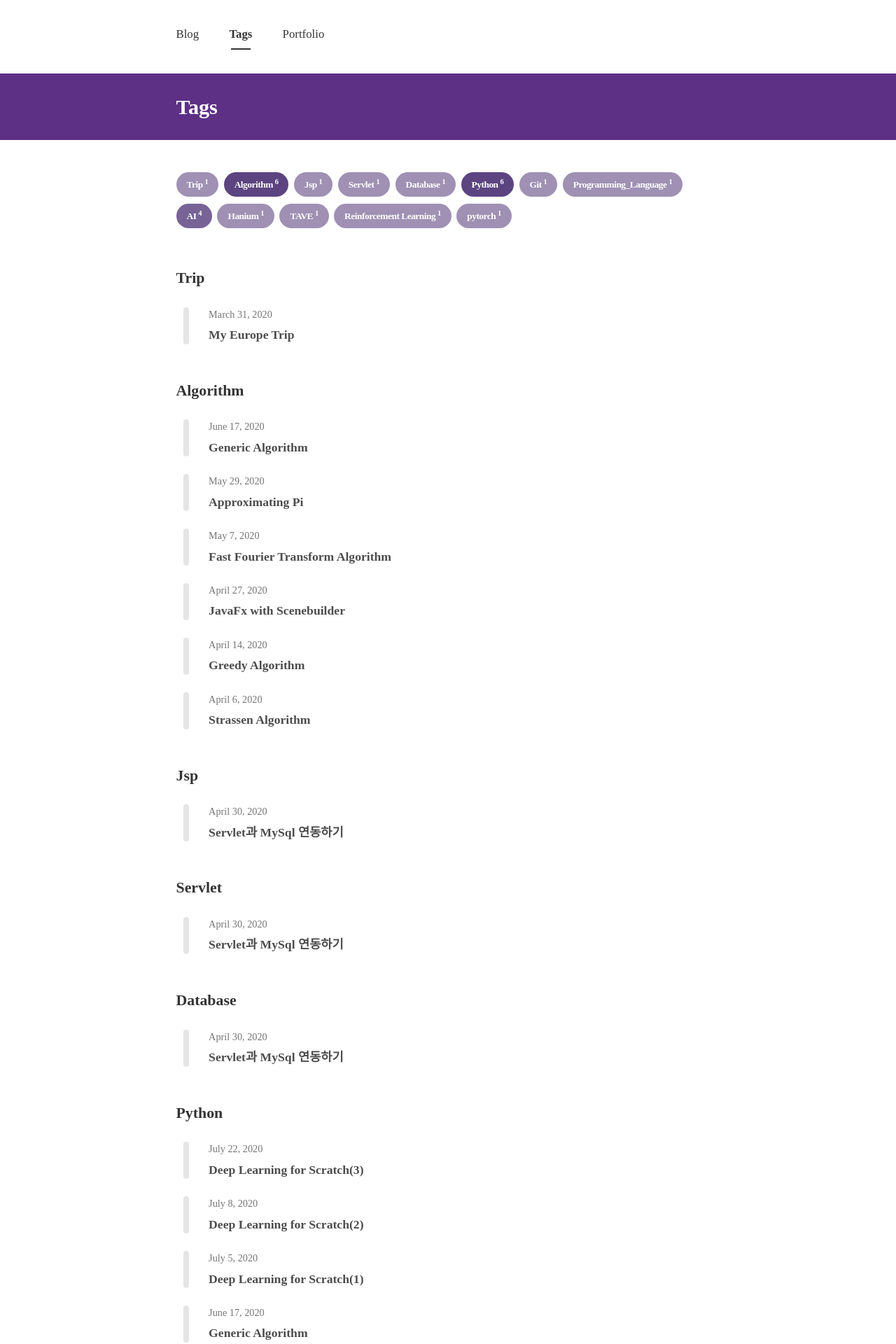
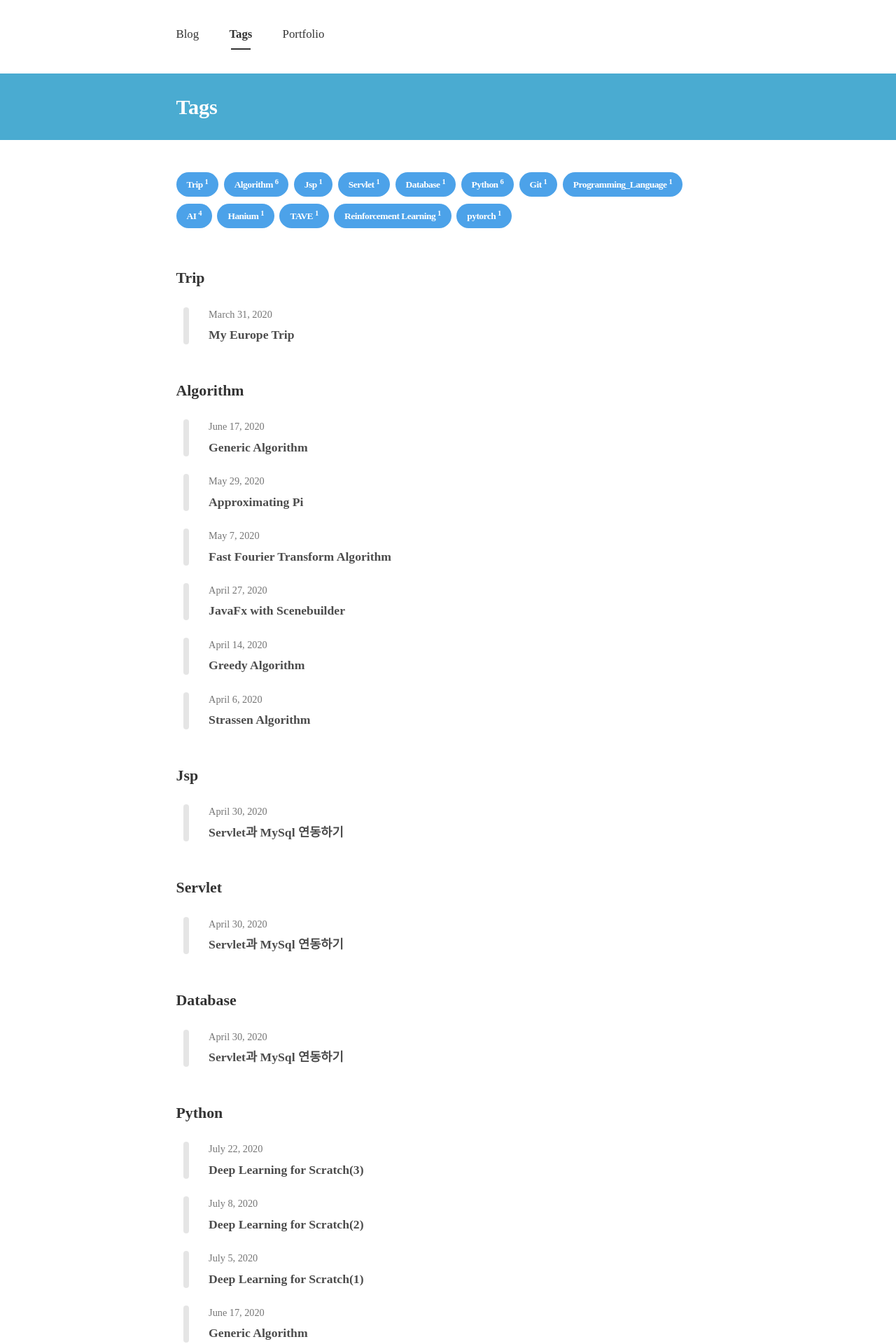
Before and after one commit to Marshmellowon/marshmellowon.github.io, a Jekyll site: the page built from tags.html, in a window 1280 px wide. Shown: the top 1920 px of the page at 70% size. Built offline with Jekyll 4.4.1, drawn with Linux system fonts in a browser that asks for light colours; nearby versions of some CDN libraries; some web fonts are replaced.

Commit message:
color change

```diff
--- a/_layouts/tags.html
+++ b/_layouts/tags.html
@@ -10,7 +10,7 @@ layout: page
     <a href="#{{ tag | first | slugize }}">
       <li
         class="tag"
-        style="background-color: rgba(86,61,124, {{ tag | last | size | times: 100 | divided_by: site.tags.size | plus: 50 | divided_by: 100.0}})"
+        style="background-color: rgb(9, 122, 197) {{ tag | last | size | times: 100 | divided_by: site.tags.size | plus: 50 | divided_by: 100.0}})"
       >
         {{ tag | first }}
         <span class="meta">{{ tag | last | size }}</span>
--- a/_sass/base/_variable.scss
+++ b/_sass/base/_variable.scss
@@ -1,6 +1,6 @@
-$theme-color: #614ece;
+$theme-color: #4ca2e9;
 $theme-bright: #f7f4f9;
-$theme-dark: #5d3086;
+$theme-dark: #4aabd1;
 $theme-dark2: #2e71af;
 $text: rgba(0, 0, 0, 0.8);
 $text-gray: rgba(0, 0, 0, 0.54);
```
